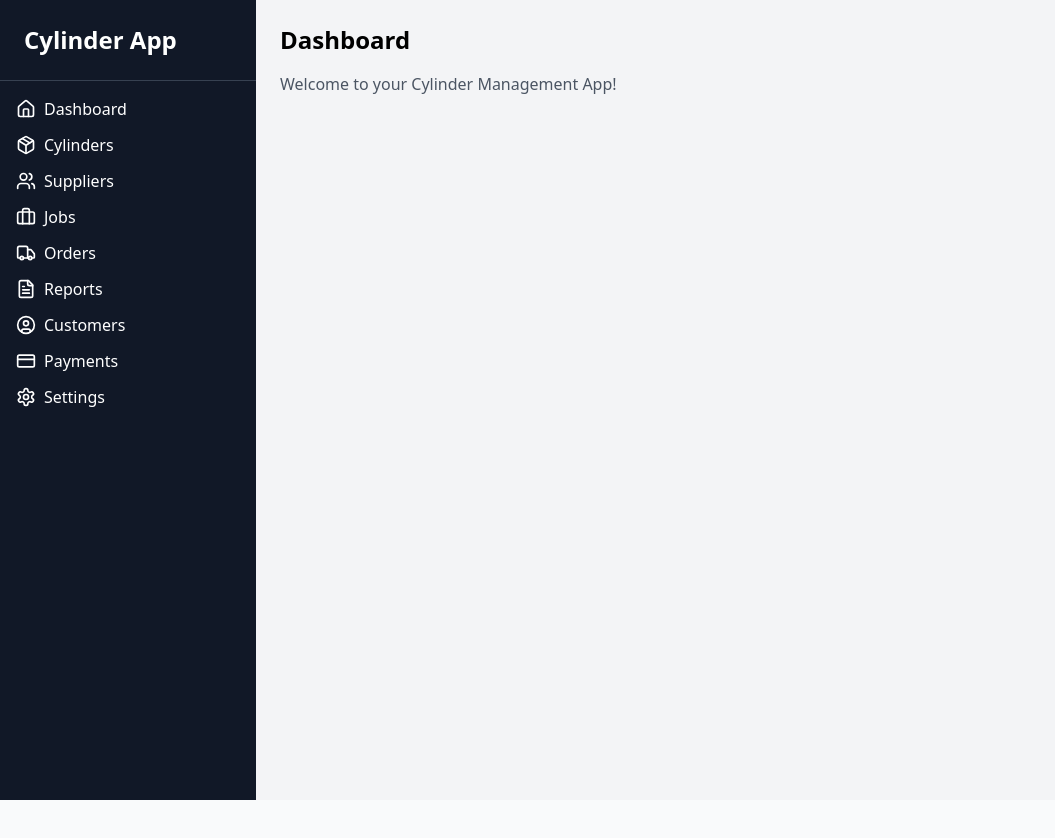
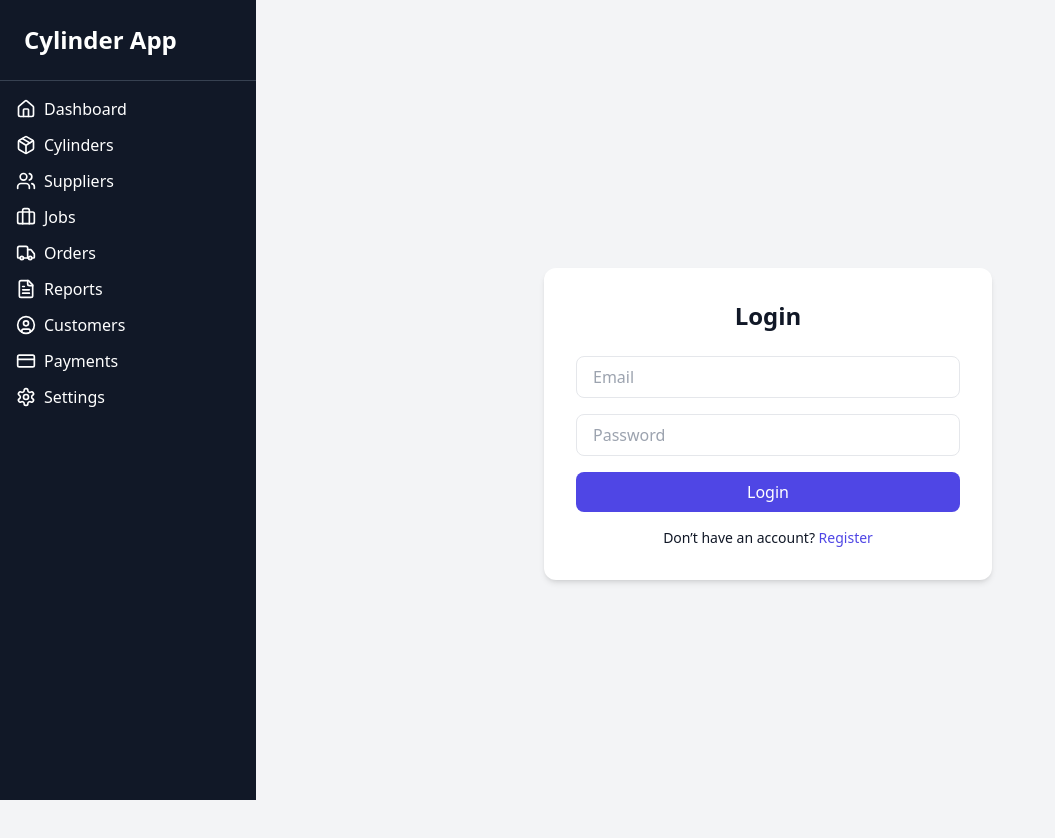
Before and after one commit to Jatinchawla30/CYLINDER-APP1, a React (Create React App) app: page / in a window 1280 px wide. Shown: the top 838 px of the page, without its empty margins (0-1055 px from the left). Before the commit the page ends 800 px from the top, so only its background shows below. Built offline with nearby package versions, Linux system fonts and the light colour scheme; no server answers.

Commit message:
Update App.js

```diff
--- a/src/App.js
+++ b/src/App.js
@@ -1,27 +1,45 @@
+import React from "react";
 import { BrowserRouter as Router, Routes, Route } from "react-router-dom";
+
+// Layout
 import Sidebar from "./components/layout/Sidebar";
+
+// Pages
+import Login from "./components/auth/Login";
+import Register from "./components/auth/Register";
 import Dashboard from "./components/dashboard/Dashboard";
 import Cylinders from "./components/cylinders/Cylinders";
-import Suppliers from "./components/suppliers/Suppliers";
+import Reports from "./components/reports/Reports";
+import Settings from "./components/settings/Settings";
+import Customers from "./components/Customers";
+import Suppliers from "./components/Suppliers";
+import Payments from "./components/Payments";
+import Orders from "./components/orders/Orders";
 import Jobs from "./components/jobs/Jobs";
-import Orders from "./components/orders/Orders";
-import Reports from "./components/reports/Reports";
 
 function App() {
   return (
     <Router>
-      <div className="flex">
+      <div className="flex min-h-screen bg-gray-100 text-gray-900">
+        {/* Sidebar */}
         <Sidebar />
-        <div className="flex-1 p-6 bg-gray-100 min-h-screen">
+
+        {/* Main content */}
+        <main className="flex-1 p-6">
           <Routes>
-            <Route path="/" element={<Dashboard />} />
+            <Route path="/" element={<Login />} />
+            <Route path="/register" element={<Register />} />
+            <Route path="/dashboard" element={<Dashboard />} />
             <Route path="/cylinders" element={<Cylinders />} />
+            <Route path="/reports" element={<Reports />} />
+            <Route path="/settings" element={<Settings />} />
+            <Route path="/customers" element={<Customers />} />
             <Route path="/suppliers" element={<Suppliers />} />
+            <Route path="/payments" element={<Payments />} />
+            <Route path="/orders" element={<Orders />} />
             <Route path="/jobs" element={<Jobs />} />
-            <Route path="/orders" element={<Orders />} />
-            <Route path="/reports" element={<Reports />} />
           </Routes>
-        </div>
+        </main>
       </div>
     </Router>
   );
```
